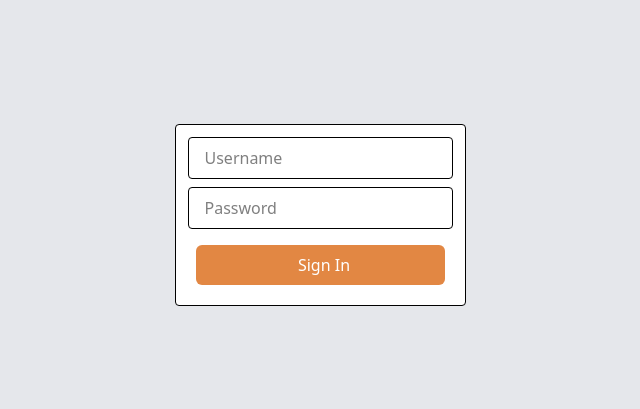
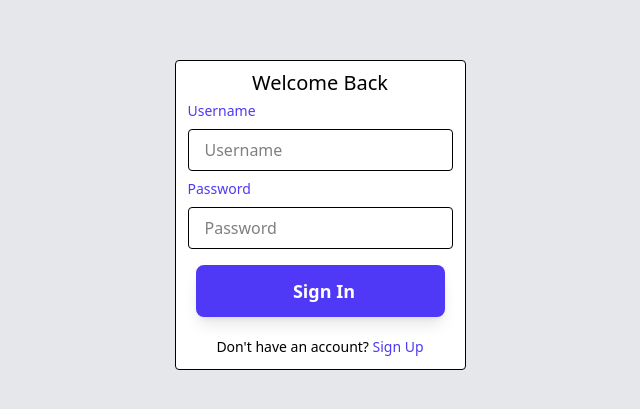
Before and after one commit to kaabilcoder/prismApp, a React (Vite) app in the folder prism-frontend/: page /signin in a window 1280 px wide. Shown: the part 185-594 px from the top of the page, without its empty margins (320-960 px from the left). Built offline with nearby package versions, Linux system fonts and the light colour scheme.

Commit message:
Clean UI upgraded

```diff
--- a/prism-frontend/src/components/Button.tsx
+++ b/prism-frontend/src/components/Button.tsx
@@ -2,7 +2,7 @@ import { ReactElement } from "react";
 
 interface ButtonProps {
     varient: 'primary' | 'secondary';
-    text: string;
+    text?: string;
     startIcon?: ReactElement;
     onClick?: () => void;
     fullWidth?: boolean;
@@ -10,11 +10,13 @@ interface ButtonProps {
 }
 
 const varientClasses = {
-    "primary": "bg-orangy text-white",
-    "secondary": "bg-yellow-400 text-black"
+    "primary": "bg-[#4F39F6] text-white",
+    "secondary": "bg-white text-[#4F39F6]"
 }
 
-const defaultStyles = "px-4 py-2 rounded-md font-light flex items-center cursor-pointer"
+const defaultStyles = "px-4 py-2 rounded-md border border-[#4F39F6] font-light flex items-center cursor-pointer"
+const miniStyle = "px-2 py-1 rounded-md border border-[#4F39F6] font-light flex items-center cursor-pointer"
+const fencyStyle = "font-semibold text-lg rounded-lg py-3 transition shadow-lg transform hover:scale-[1.01] focus:outline-none focus:ring-4 focus:ring focus:ring-opacity-50 w-full"
 
 export function Button({varient, text, startIcon, onClick, fullWidth, loading}: ButtonProps) {
 
@@ -23,3 +25,17 @@ export function Button({varient, text, startIcon, onClick, fullWidth, loading}:
         {text}
         </button>
 }
+export function FencyButton({varient, text, startIcon, onClick, fullWidth, loading}: ButtonProps) {
+
+    return <button onClick={onClick} className={varientClasses[varient] + " " + fencyStyle + `${fullWidth ? " w-full flex justify-center items-center" : ""} ${loading ? "flex" : ""}`}>
+        <div className="pr-2"> {startIcon} </div>
+        {text}
+        </button>
+}
+export function MiniButton({varient, text, startIcon, onClick, fullWidth, loading}: ButtonProps) {
+
+    return <button onClick={onClick} className={varientClasses[varient] + " " + miniStyle + `${fullWidth ? " w-full flex justify-center items-center" : ""} ${loading ? "flex" : ""}`}>
+        <div className="pr-2"> {startIcon} </div>
+        {text}
+        </button>
+}
--- a/prism-frontend/src/components/Card.tsx
+++ b/prism-frontend/src/components/Card.tsx
@@ -1,13 +1,13 @@
 import { ShareIcon } from "../icons/ShareIcon";
 import { DeleteIcon } from '../icons/DeleteIcon'
 
-import { getTwitterEmbedURL, getYouTubeEmbedURL , getInstagramEmbedURL, getLinkedInEmbedURL} from "../utils/Embeddings";
+import { getTwitterEmbedURL, getYouTubeEmbedURL , getInstagramEmbedURL} from "../utils/Embeddings";
 
 
 interface CardProps {
     title: string;
     link: string;
-    type: "twitter" | "youtube" | "instagram" | "linkedin";
+    type: "twitter" | "youtube" | "instagram" ;
     _id?: string;
     onDelete?: () => void;
 }
@@ -36,9 +36,6 @@ export function Card({ title, link, _id, type, onDelete }: CardProps) {
                 {type === "twitter" && <blockquote className="twitter-tweet">
                     <a href={getTwitterEmbedURL(link)}></a>
                 </blockquote>}
-                {type === "linkedin" && <blockquote className="linkedin-post">
-                    <a href={getLinkedInEmbedURL(link)}></a>
-                </blockquote>}
 
             </div>
         </div>
--- /dev/null
+++ b/prism-frontend/src/icons/InstagramIcon.tsx
@@ -0,0 +1,9 @@
+export const InstagramIcon = () => {
+  return (
+    <svg xmlns="http://www.w3.org/2000/svg" viewBox="0 0 24 24" width="25" height="25" color="#000000" fill="none">
+    <path d="M2.5 12C2.5 7.52166 2.5 5.28249 3.89124 3.89124C5.28249 2.5 7.52166 2.5 12 2.5C16.4783 2.5 18.7175 2.5 20.1088 3.89124C21.5 5.28249 21.5 7.52166 21.5 12C21.5 16.4783 21.5 18.7175 20.1088 20.1088C18.7175 21.5 16.4783 21.5 12 21.5C7.52166 21.5 5.28249 21.5 3.89124 20.1088C2.5 18.7175 2.5 16.4783 2.5 12Z" stroke="currentColor" stroke-width="1.5" stroke-linejoin="round"></path>
+    <path d="M16.5 12C16.5 14.4853 14.4853 16.5 12 16.5C9.51472 16.5 7.5 14.4853 7.5 12C7.5 9.51472 9.51472 7.5 12 7.5C14.4853 7.5 16.5 9.51472 16.5 12Z" stroke="currentColor" stroke-width="1.5"></path>
+    <path d="M17.5078 6.5L17.4988 6.5" stroke="currentColor" stroke-width="1.5" stroke-linecap="round" stroke-linejoin="round"></path>
+</svg>
+  )
+}
--- a/prism-frontend/src/icons/TwitterIcon.tsx
+++ b/prism-frontend/src/icons/TwitterIcon.tsx
@@ -1,5 +1,7 @@
 export function TwitterIcon() {
-    return <svg fill="currentColor" stroke="currentColor" xmlns="http://www.w3.org/2000/svg" x="0px" y="0px" width="23" height="23" viewBox="0 0 30 30">
-        <path d="M26.37,26l-8.795-12.822l0.015,0.012L25.52,4h-2.65l-6.46,7.48L11.28,4H4.33l8.211,11.971L12.54,15.97L3.88,26h2.65 l7.182-8.322L19.42,26H26.37z M10.23,6l12.34,18h-2.1L8.12,6H10.23z"></path>
-    </svg>
+return (
+<svg xmlns="http://www.w3.org/2000/svg" viewBox="0 0 24 24" width="25" height="25" color="#000000" fill="none">
+    <path d="M2 18.5C3.76504 19.521 5.81428 20 8 20C14.4808 20 19.7617 14.8625 19.9922 8.43797L22 4.5L18.6458 5C17.9407 4.37764 17.0144 4 16 4C13.4276 4 11.5007 6.51734 12.1209 8.98003C8.56784 9.20927 5.34867 7.0213 3.48693 4.10523C2.25147 8.30185 3.39629 13.3561 6.5 16.4705C6.5 17.647 3.5 18.3488 2 18.5Z" stroke="#141B34" stroke-width="1.5" stroke-linejoin="round" />
+</svg>
+)
 }
--- a/prism-frontend/src/icons/YoutubeIcon.tsx
+++ b/prism-frontend/src/icons/YoutubeIcon.tsx
@@ -1,5 +1,5 @@
 export function YoutubeIcon() {
-    return <svg fill="currentColor" stroke="currentColor" xmlns="http://www.w3.org/2000/svg" x="0px" y="0px" width="23" height="23" viewBox="0 0 50 50">
+    return <svg fill="black" color="#000000" stroke="#141B34" xmlns="http://www.w3.org/2000/svg" x="0px" y="0px" width="25" height="25" viewBox="0 0 50 50">
         <path d="M 24.402344 9 C 17.800781 9 11.601563 9.5 8.300781 10.199219 C 6.101563 10.699219 4.199219 12.199219 3.800781 14.5 C 3.402344 16.898438 3 20.5 3 25 C 3 29.5 3.398438 33 3.898438 35.5 C 4.300781 37.699219 6.199219 39.300781 8.398438 39.800781 C 11.902344 40.5 17.898438 41 24.5 41 C 31.101563 41 37.097656 40.5 40.597656 39.800781 C 42.800781 39.300781 44.699219 37.800781 45.097656 35.5 C 45.5 33 46 29.402344 46.097656 24.902344 C 46.097656 20.402344 45.597656 16.800781 45.097656 14.300781 C 44.699219 12.101563 42.800781 10.5 40.597656 10 C 37.097656 9.5 31 9 24.402344 9 Z M 24.402344 11 C 31.601563 11 37.398438 11.597656 40.199219 12.097656 C 41.699219 12.5 42.898438 13.5 43.097656 14.800781 C 43.699219 18 44.097656 21.402344 44.097656 24.902344 C 44 29.199219 43.5 32.699219 43.097656 35.199219 C 42.800781 37.097656 40.800781 37.699219 40.199219 37.902344 C 36.597656 38.601563 30.597656 39.097656 24.597656 39.097656 C 18.597656 39.097656 12.5 38.699219 9 37.902344 C 7.5 37.5 6.300781 36.5 6.101563 35.199219 C 5.300781 32.398438 5 28.699219 5 25 C 5 20.398438 5.402344 17 5.800781 14.902344 C 6.101563 13 8.199219 12.398438 8.699219 12.199219 C 12 11.5 18.101563 11 24.402344 11 Z M 19 17 L 19 33 L 33 25 Z M 21 20.402344 L 29 25 L 21 29.597656 Z"></path>
     </svg>
 }
--- a/prism-frontend/src/pages/Dashboard.tsx
+++ b/prism-frontend/src/pages/Dashboard.tsx
@@ -49,7 +49,7 @@ const Dashboard = () => {
         <CreateContentModel open={modalOpen} onClose={() => { setModalOpen(false) }} />
 
         <div className='flex justify-end gap-2'>
-          <Button onClick={() => { setModalOpen(true) }} varient='primary' text='Add Content' startIcon={<PlusIcon />}></Button>
+          <Button onClick={() => { setModalOpen(true) }} varient='secondary' text='Add Content' startIcon={<PlusIcon />}></Button>
           <Button onClick={async () => {
             const response = await axios.post(`${BACKEND_URL}/api/v1/brain/share`, { share: true }, { headers: { "Authorization": localStorage.getItem('token') } });
             const shareURL = `http://localhost:5173/share/${response.data.hash}`;
@@ -59,10 +59,10 @@ const Dashboard = () => {
               console.error('Failed to copy URL: ', err);
               toast.error("failed to copy url")
             });
-          }} varient='secondary' text='Share Brain' startIcon={<ShareIcon />}></Button>
+          }} varient='primary' text='Share Brain' startIcon={<ShareIcon />}></Button>
         </div>
 
-        <div className='flex gap-4 flex-wrap'>
+        <div className='flex gap-4 flex-wrap m-12'>
           {contents.map(({ type, link, title, _id }) =>
             <Card
               type={type}
--- a/prism-frontend/src/pages/Signin.tsx
+++ b/prism-frontend/src/pages/Signin.tsx
@@ -1,9 +1,9 @@
 import axios from "axios";
-import { Button } from "../components/Button";
+import { FencyButton } from "../components/Button";
 import { InputBox } from "../components/InputBox";
 import { useRef } from "react";
 import { BACKEND_URL } from "../conifg";
-import { useNavigate } from "react-router-dom";
+import { useNavigate, Link } from "react-router-dom";
 import toast from "react-hot-toast";
 
 
@@ -32,13 +32,23 @@ export function Signin() {
         }
     }
 
-    return <div className="h-screen w-screen bg-gray-200 flex justify-center items-center">
-        <div className="bg-white rounded border min-w-48 m-3 p-2">
-            <InputBox ref={usernameRef} placeholder="Username" />
-            <InputBox ref={passwordRef} placeholder="Password" />
-            <div className="flex justify-center p-3">
-                <Button onClick={signin} varient="primary" text="Sign In" fullWidth={true} />
+    return (
+         <div className="h-screen w-screen bg-gray-200 flex justify-center items-center">
+            <div className="bg-white rounded border min-w-48 m-3 p-2">
+                <div className="flex justify-center"><span className="text-xl">Welcome Back</span></div>
+                <label htmlFor="username" className="block text-sm font-medium text-[#4F39F6] m-1">Username</label>
+                <InputBox ref={usernameRef} placeholder="Username" />
+                <label htmlFor="password" className="block text-sm font-medium text-[#4F39F6] m-1">Password</label>
+                <InputBox ref={passwordRef} placeholder="Password" />
+                <div className="flex justify-center p-3">
+                    <FencyButton onClick={signin} varient="primary" text="Sign In" fullWidth={true}/>
+                </div>
+                <p className="text-center text-black text-sm mt-2 mb-1">Don't have an account? {" "}
+                    <Link to={"/signup"} className="text-[#4F39F6] hover:text-[#4F39F6] font-medium hover:underline transition duration-300">
+                Sign Up
+            </Link>
+                </p>
             </div>
         </div>
-    </div>
+    )
 }
--- a/prism-frontend/src/pages/Signup.tsx
+++ b/prism-frontend/src/pages/Signup.tsx
@@ -1,10 +1,11 @@
 import { useRef } from "react";
-import { Button } from "../components/Button";
+import { FencyButton } from "../components/Button";
 import { InputBox } from "../components/InputBox";
 import { BACKEND_URL } from "../conifg";
 import axios from "axios";
 import { useNavigate } from "react-router-dom";
 import toast from "react-hot-toast";
+import { Link } from "react-router-dom";
 
 export function Signup() {
     const usernameRef = useRef<HTMLInputElement>(null);
@@ -32,12 +33,22 @@ export function Signup() {
     return (
         <div className="h-screen w-screen bg-gray-200 flex justify-center items-center">
             <div className="bg-white rounded border min-w-48 m-3 p-2">
+                <div className="flex justify-center"><span className="text-xl">Sign Up</span></div>
+                <label htmlFor="username" className="block text-sm font-medium text-[#4F39F6] m-1">Username</label>
                 <InputBox ref={usernameRef} placeholder="Username" />
+                <label htmlFor="password" className="block text-sm font-medium text-[#4F39F6] m-1">Password</label>
                 <InputBox ref={passwordRef} placeholder="Password" />
                 <div className="flex justify-center p-3">
-                    <Button onClick={signup} varient="primary" text="Sign Up" fullWidth={true} />
+                    <FencyButton onClick={signup} varient="primary" text="Sign Up" fullWidth={true}/>
                 </div>
+                <p className="text-center text-black text-sm mt-2 mb-1">Already have an account? {" "}
+                    <Link to={"/signin"} className="text-[#4F39F6] hover:text-[#4F39F6] font-medium hover:underline transition duration-300">
+                Sign in
+            </Link>
+                </p>
             </div>
         </div>
+
+
     );
 }
```
Also changed, not shown: prism-frontend/src/components/CreateContentModel.tsx (+16 -11 lines).
